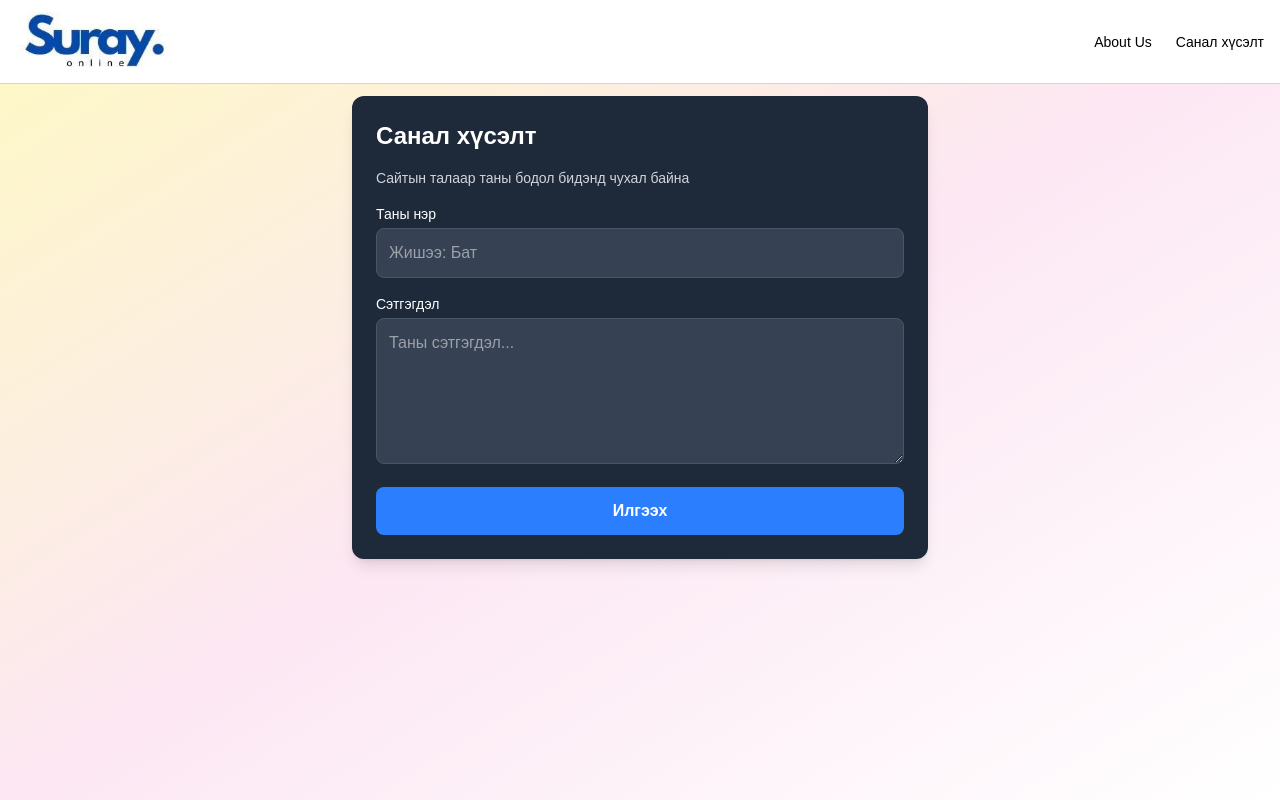
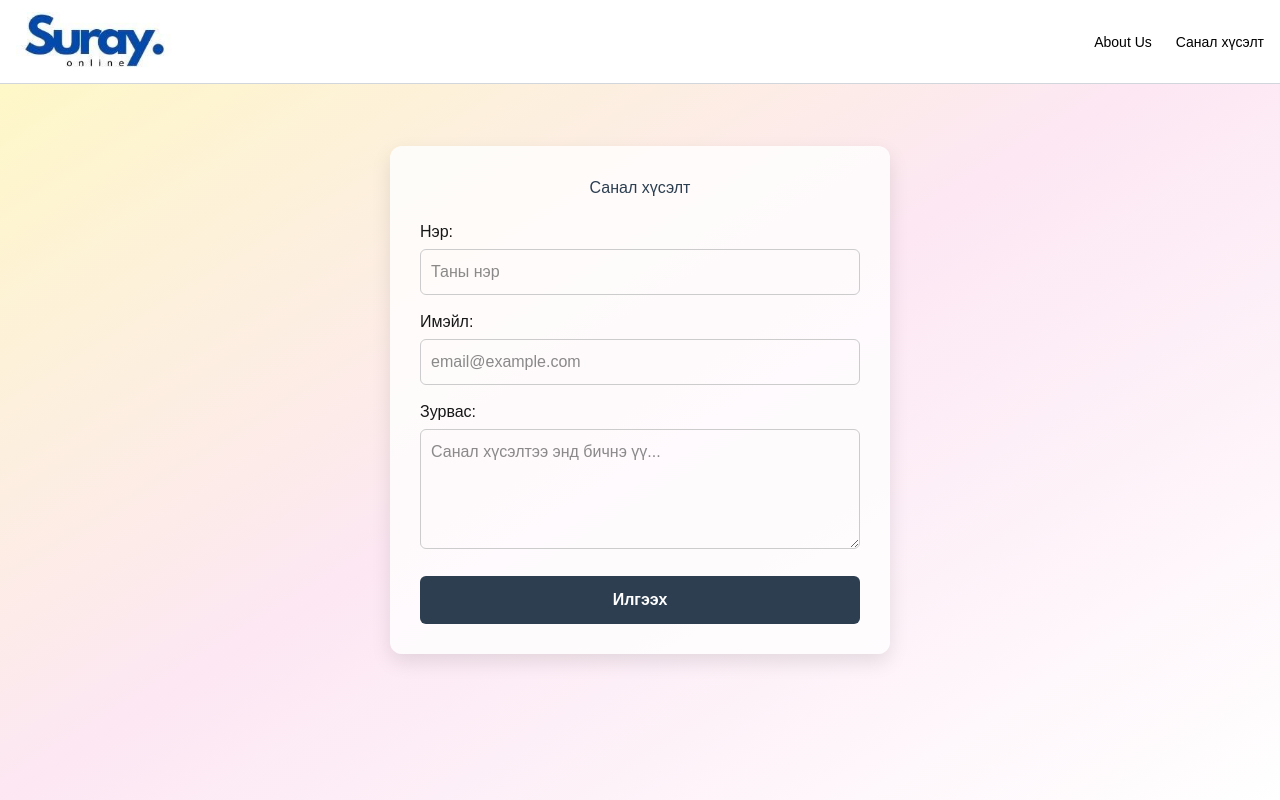
Before and after one commit to flexxxx77/suray.online, a Next.js app: page /feedback in a window 1280 px wide. Built offline with nearby package versions, Linux system fonts and the light colour scheme.

Commit message:
feedback development

```diff
--- a/package.json
+++ b/package.json
@@ -9,6 +9,7 @@
     "lint": "next lint"
   },
   "dependencies": {
+    "@emailjs/browser": "^4.4.1",
     "lucide": "^0.487.0",
     "lucide-react": "^0.487.0",
     "next": "15.3.0",
--- a/src/app/feedback/page.tsx
+++ b/src/app/feedback/page.tsx
@@ -1,61 +1,115 @@
-'use client';
+"use client";
 
-import { useState } from "react";
+import React, { useRef } from "react";
+import emailjs from "@emailjs/browser";
 
-export default function FeedbackPage() {
-  const [name, setName] = useState("");
-  const [message, setMessage] = useState("");
+export default function FeedbackForm() {
+  const form = useRef<HTMLFormElement | null>(null);
 
-  const handleSubmit = (e: React.FormEvent) => {
+  const sendEmail = (e: React.FormEvent<HTMLFormElement>) => {
     e.preventDefault();
 
-    if (!name.trim() || !message.trim()) {
-      alert("Нэр болон сэтгэгдлийг заавал бөглөнө үү!");
-      return;
+    if (!form.current) return;
+
+    emailjs
+      .sendForm(
+        "service_7ypj80q",
+        "template_m712dut",
+        form.current,
+        "5SQifsW93f9FflQ4H"
+      )
+      .then(
+        (result) => {
+          console.log("Success:", result.text);
+          alert("Амжилттай илгээгдлээ!");
+          form.current?.reset();
+        },
+        (error) => {
+          console.log("Error:", error.text);
+          alert("Алдаа гарлаа! Дахин оролдоно уу.");
         }
-
-    alert("Санал хүсэлт илгээгдлээ (туршилт)!");
-
-    // Clear the form after submission
-    setName("");
-    setMessage("");
+      );
   };
 
   return (
     <form
-      onSubmit={handleSubmit}
-      className="max-w-xl mx-auto bg-gray-800 p-6 rounded-xl shadow-lg space-y-4 text-white"
+      ref={form}
+      onSubmit={sendEmail}
+      style={{
+        maxWidth: "500px",
+        margin: "50px auto",
+        padding: "30px",
+        background: "#ffffffcc",
+        borderRadius: "12px",
+        boxShadow: "0 8px 20px rgba(0,0,0,0.1)",
+        fontFamily: "sans-serif",
+      }}
     >
-      <h1 className="text-2xl font-bold">Санал хүсэлт</h1>
-      <p className="text-sm text-gray-300">Сайтын талаар таны бодол бидэнд чухал байна</p>
+      <h2 style={{ textAlign: "center", marginBottom: "20px", color: "#2c3e50" }}>
+        Санал хүсэлт
+      </h2>
 
-      <div>
-        <label className="block text-sm font-medium mb-1">Таны нэр</label>
+      <label style={{ display: "block", marginBottom: "5px" }}>Нэр:</label>
       <input
         type="text"
         name="name"
-          value={name}
-          onChange={(e) => setName(e.target.value)}
-          placeholder="Жишээ: Бат"
-          className="w-full p-3 rounded-lg bg-gray-700 border border-gray-600 focus:outline-none focus:ring-2 focus:ring-blue-400 text-white"
+        required
+        placeholder="Таны нэр"
+        style={{
+          width: "100%",
+          padding: "10px",
+          marginBottom: "15px",
+          borderRadius: "6px",
+          border: "1px solid #ccc",
+        }}
       />
-      </div>
 
-      <div>
-        <label className="block text-sm font-medium mb-1">Сэтгэгдэл</label>
+      <label style={{ display: "block", marginBottom: "5px" }}>Имэйл:</label>
+      <input
+        type="email"
+        name="email"
+        required
+        placeholder="email@example.com"
+        style={{
+          width: "100%",
+          padding: "10px",
+          marginBottom: "15px",
+          borderRadius: "6px",
+          border: "1px solid #ccc",
+        }}
+      />
+
+      <label style={{ display: "block", marginBottom: "5px" }}>Зурвас:</label>
       <textarea
         name="message"
-          value={message}
-          onChange={(e) => setMessage(e.target.value)}
-          placeholder="Таны сэтгэгдэл..."
-          rows={5}
-          className="w-full p-3 rounded-lg bg-gray-700 border border-gray-600 focus:outline-none focus:ring-2 focus:ring-blue-400 text-white"
-        ></textarea>
-      </div>
+        required
+        placeholder="Санал хүсэлтээ энд бичнэ үү..."
+        style={{
+          width: "100%",
+          padding: "10px",
+          marginBottom: "20px",
+          height: "120px",
+          borderRadius: "6px",
+          border: "1px solid #ccc",
+          resize: "vertical",
+        }}
+      />
 
       <button
         type="submit"
-        className="w-full py-3 bg-blue-500 hover:bg-blue-600 rounded-lg font-semibold text-white transition duration-200"
+        style={{
+          width: "100%",
+          padding: "12px",
+          backgroundColor: "#2c3e50",
+          color: "white",
+          fontWeight: "bold",
+          border: "none",
+          borderRadius: "6px",
+          cursor: "pointer",
+          transition: "background-color 0.3s",
+        }}
+        onMouseOver={(e) => (e.currentTarget.style.backgroundColor = "#1a242f")}
+        onMouseOut={(e) => (e.currentTarget.style.backgroundColor = "#2c3e50")}
       >
         Илгээх
       </button>
```
Also changed, not shown: 1 other file (tests, documents, lock files or other folders). Lines whose indentation alone changed are shown as unchanged.
